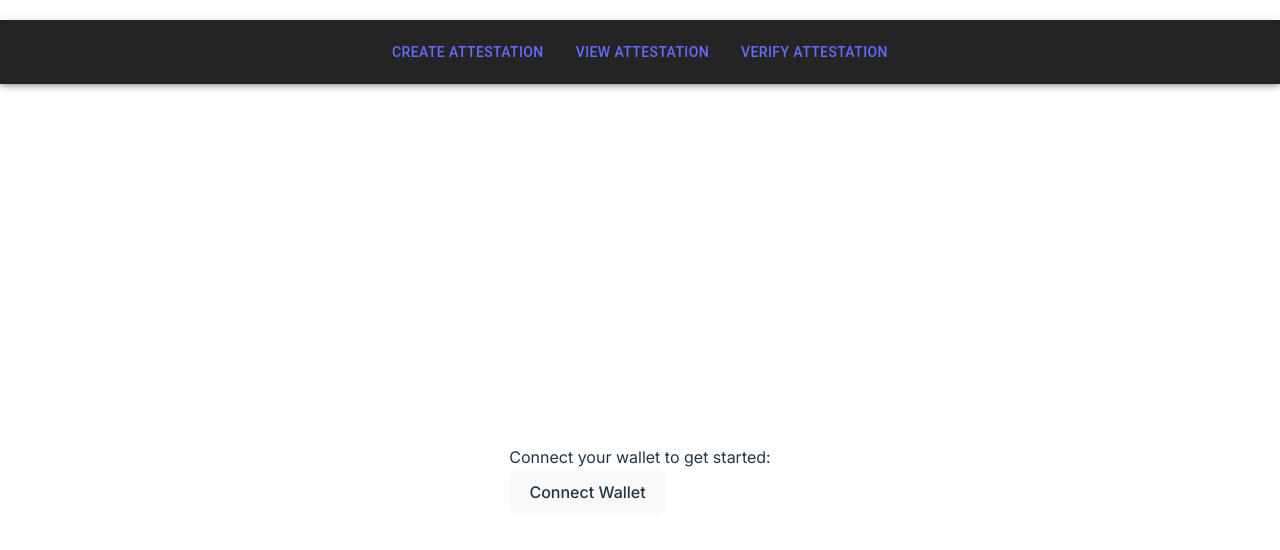
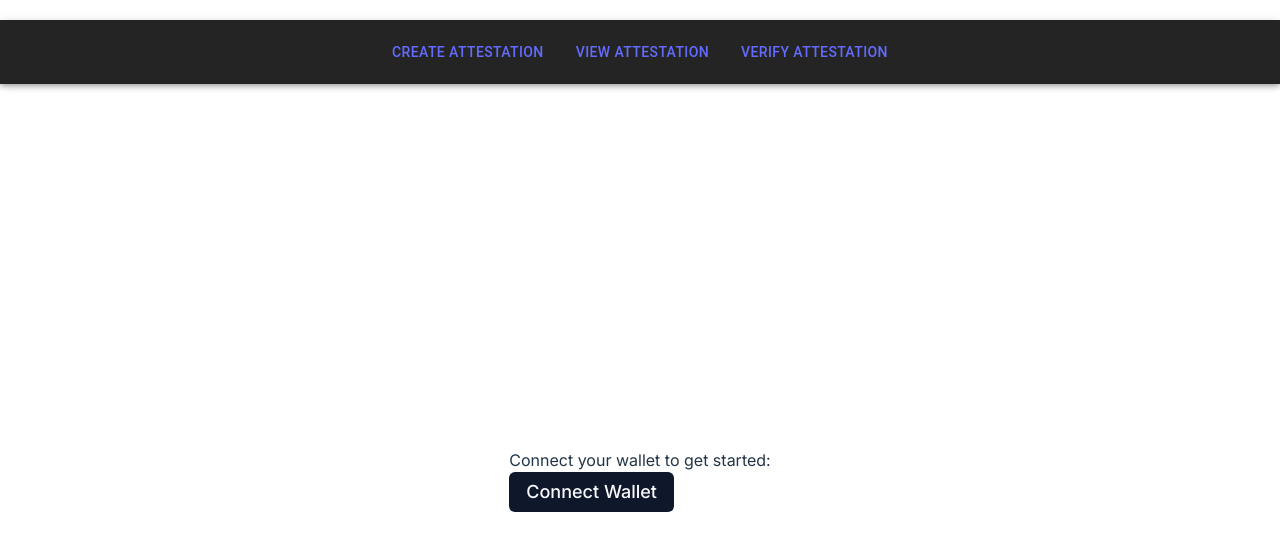
Before and after one commit to martintvarog/verified-next, a Next.js app in the folder verified/: page /connectWallet in a window 1280 px wide. Shown: the top 550 px of the page. Built offline with nearby package versions, Linux system fonts and the light colour scheme.

Commit message:
use button from shad

```diff
--- a/verified/src/components/connectWalletButton.tsx
+++ b/verified/src/components/connectWalletButton.tsx
@@ -1,5 +1,6 @@
 import WalletService from "@/services/walletService";
 import {useRouter} from "next/navigation";
+import {Button} from "@/components/ui/button";
 
 
 const ConnectWalletButton = () => {
@@ -18,7 +19,7 @@ const ConnectWalletButton = () => {
 
     return (
         <div>
-            <button onClick={connectWallet}>Connect Wallet</button>
+            <Button onClick={connectWallet} className="px-4 py-2 text-lg">Connect Wallet</Button>
         </div>
 
     );
```
